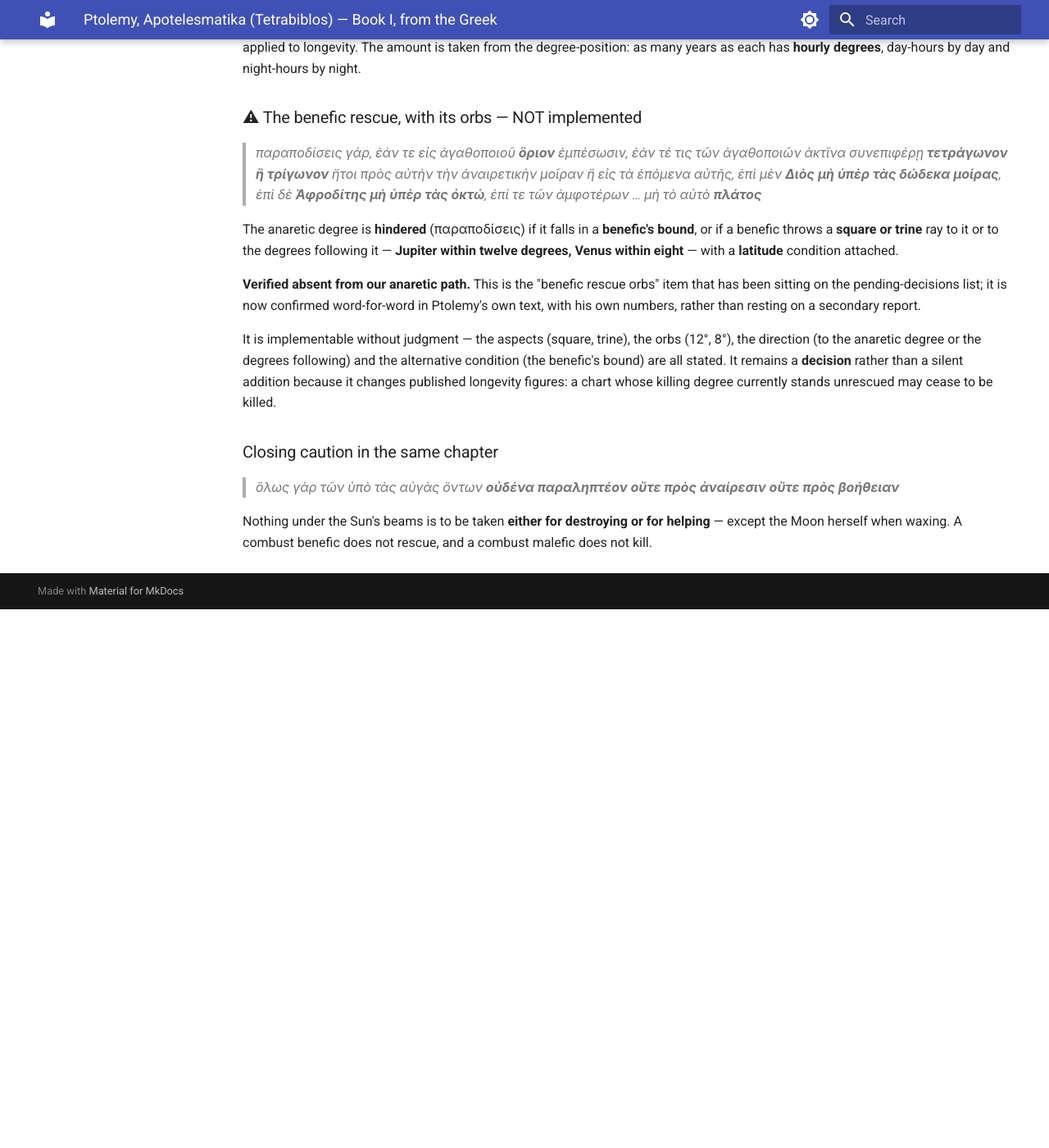
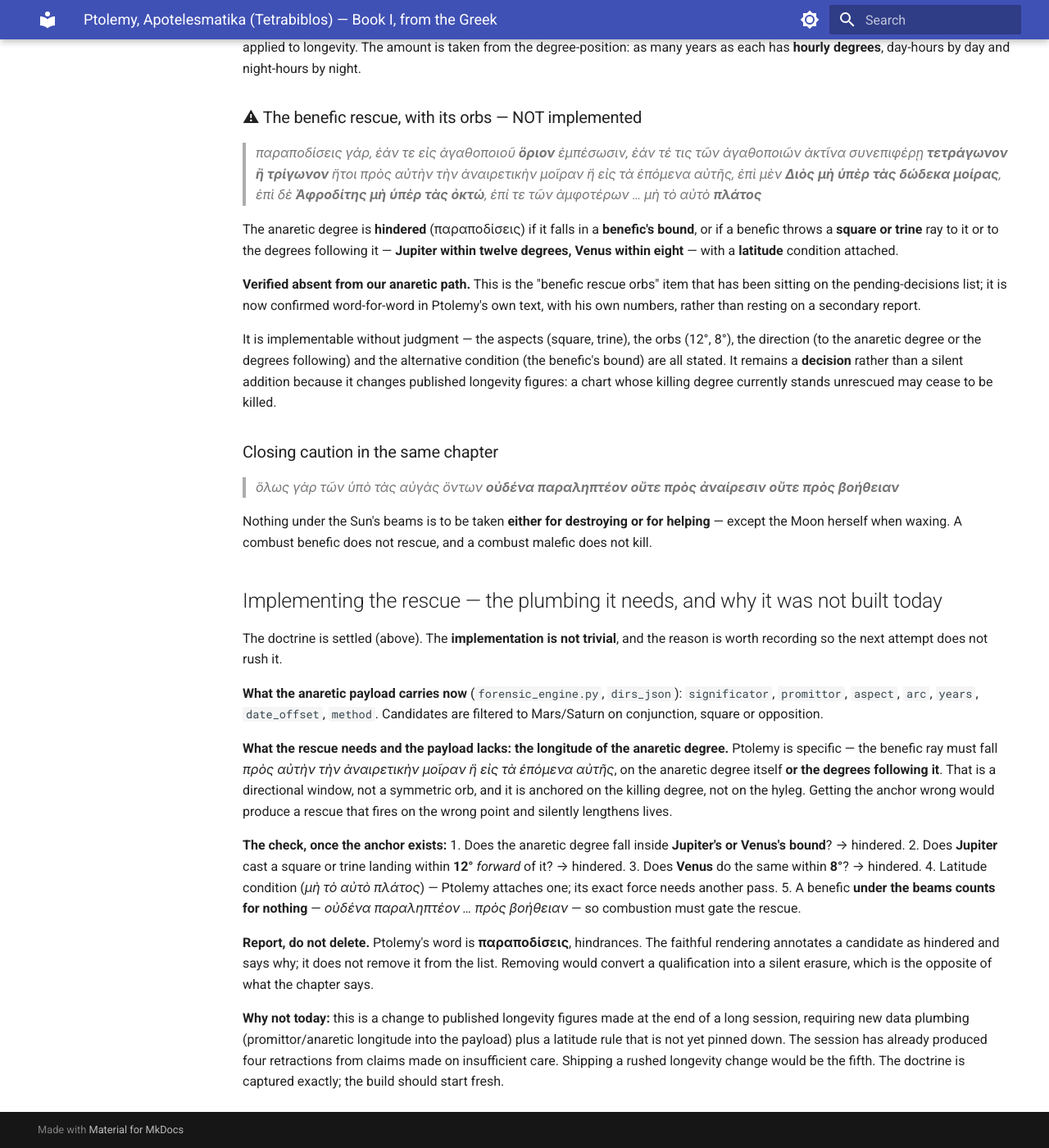
Before and after one commit to Bender1011001/traditional-astrology-engine, an MkDocs documentation site: the page built from docs/sources/ptolemy_greek_book1.md, in a window 1280 px wide and 1400 px high, scrolled down 17476 px. Shown: the whole window at 82% size. Built offline with MkDocs 1.6.1 and Material for MkDocs 9.7.7, drawn with Linux system fonts in a browser that asks for light colours; before the commit the page ends 18219 px from its top, so only the background shows below that.

Commit message:
Record the rescue implementation plan; do not ship it at session end
The doctrine from III.11 is settled and quoted. The implementation is
not trivial and the reason is now recorded so the next attempt does not
rush it.

The anaretic payload carries significator, promittor, aspect, arc,
years, date_offset and method. What the rescue needs and it lacks is
the LONGITUDE OF THE ANARETIC DEGREE. Ptolemy anchors the benefic ray
on the killing degree or the degrees FOLLOWING it - a directional
window, not a symmetric orb, and not anchored on the hyleg. Getting
that anchor wrong would fire the rescue on the wrong point and silently
lengthen lives.

The check once the anchor exists: benefic bound containing the anaretic
degree; Jupiter square or trine landing within 12 degrees forward;
Venus the same within 8; the latitude condition whose exact force needs
another pass; and combustion gating the whole thing, since nothing
under the beams counts for helping.

Report, do not delete. Ptolemy's word is parapodiseis, hindrances. The
faithful rendering annotates a candidate as hindered and says why. It
does not remove it from the list - that would convert a qualification
into a silent erasure, the opposite of what the chapter says.

Why not today: this changes published longevity figures, needs new data
plumbing, and rests partly on a latitude rule not yet pinned down, at
the end of a long session that has already produced four retractions
from claims made on insufficient care. A rushed longevity change would
be the fifth. The doctrine is captured exactly; the build starts fresh.

Co-Authored-By: Claude Opus 5 <noreply@anthropic.com>

```diff
--- a/docs/sources/ptolemy_greek_book1.md
+++ b/docs/sources/ptolemy_greek_book1.md
@@ -485,3 +485,22 @@ It is implementable without judgment — the aspects (square, trine), the orbs (
 > *ὅλως γὰρ τῶν ὑπὸ τὰς αὐγὰς ὄντων **οὐδένα παραληπτέον οὔτε πρὸς ἀναίρεσιν οὔτε πρὸς βοήθειαν***
 
 Nothing under the Sun's beams is to be taken **either for destroying or for helping** — except the Moon herself when waxing. A combust benefic does not rescue, and a combust malefic does not kill.
+
+## Implementing the rescue — the plumbing it needs, and why it was not built today
+
+The doctrine is settled (above). The **implementation is not trivial**, and the reason is worth recording so the next attempt does not rush it.
+
+**What the anaretic payload carries now** (`forensic_engine.py`, `dirs_json`): `significator`, `promittor`, `aspect`, `arc`, `years`, `date_offset`, `method`. Candidates are filtered to Mars/Saturn on conjunction, square or opposition.
+
+**What the rescue needs and the payload lacks: the longitude of the anaretic degree.** Ptolemy is specific — the benefic ray must fall *πρὸς αὐτὴν τὴν ἀναιρετικὴν μοῖραν ἢ εἰς τὰ ἑπόμενα αὐτῆς*, on the anaretic degree itself **or the degrees following it**. That is a directional window, not a symmetric orb, and it is anchored on the killing degree, not on the hyleg. Getting the anchor wrong would produce a rescue that fires on the wrong point and silently lengthens lives.
+
+**The check, once the anchor exists:**
+1. Does the anaretic degree fall inside **Jupiter's or Venus's bound**? → hindered.
+2. Does **Jupiter** cast a square or trine landing within **12°** *forward* of it? → hindered.
+3. Does **Venus** do the same within **8°**? → hindered.
+4. Latitude condition (*μὴ τὸ αὐτὸ πλάτος*) — Ptolemy attaches one; its exact force needs another pass.
+5. A benefic **under the beams counts for nothing** — *οὐδένα παραληπτέον … πρὸς βοήθειαν* — so combustion must gate the rescue.
+
+**Report, do not delete.** Ptolemy's word is **παραποδίσεις**, hindrances. The faithful rendering annotates a candidate as hindered and says why; it does not remove it from the list. Removing would convert a qualification into a silent erasure, which is the opposite of what the chapter says.
+
+**Why not today:** this is a change to published longevity figures made at the end of a long session, requiring new data plumbing (promittor/anaretic longitude into the payload) plus a latitude rule that is not yet pinned down. The session has already produced four retractions from claims made on insufficient care. Shipping a rushed longevity change would be the fifth. The doctrine is captured exactly; the build should start fresh.
```
